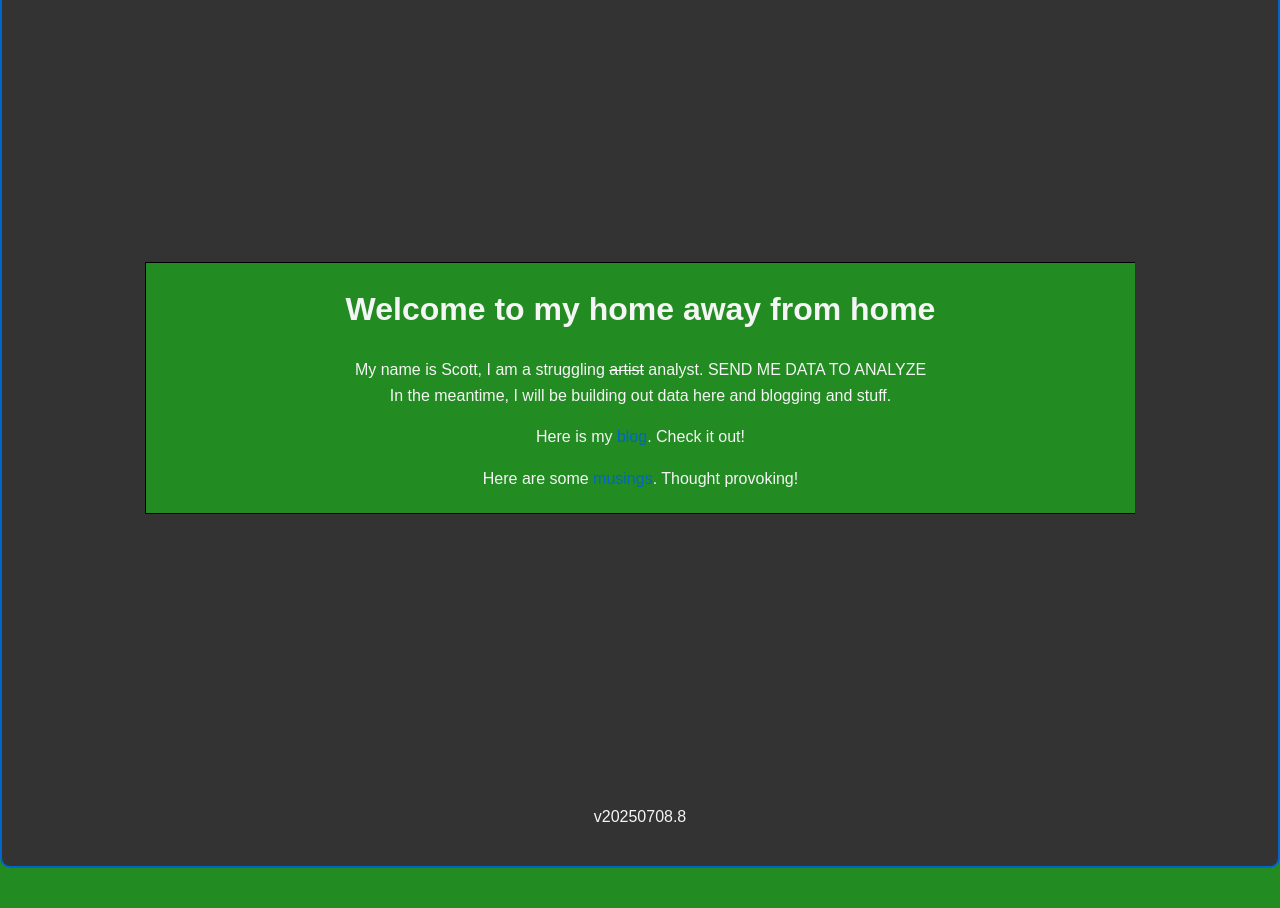
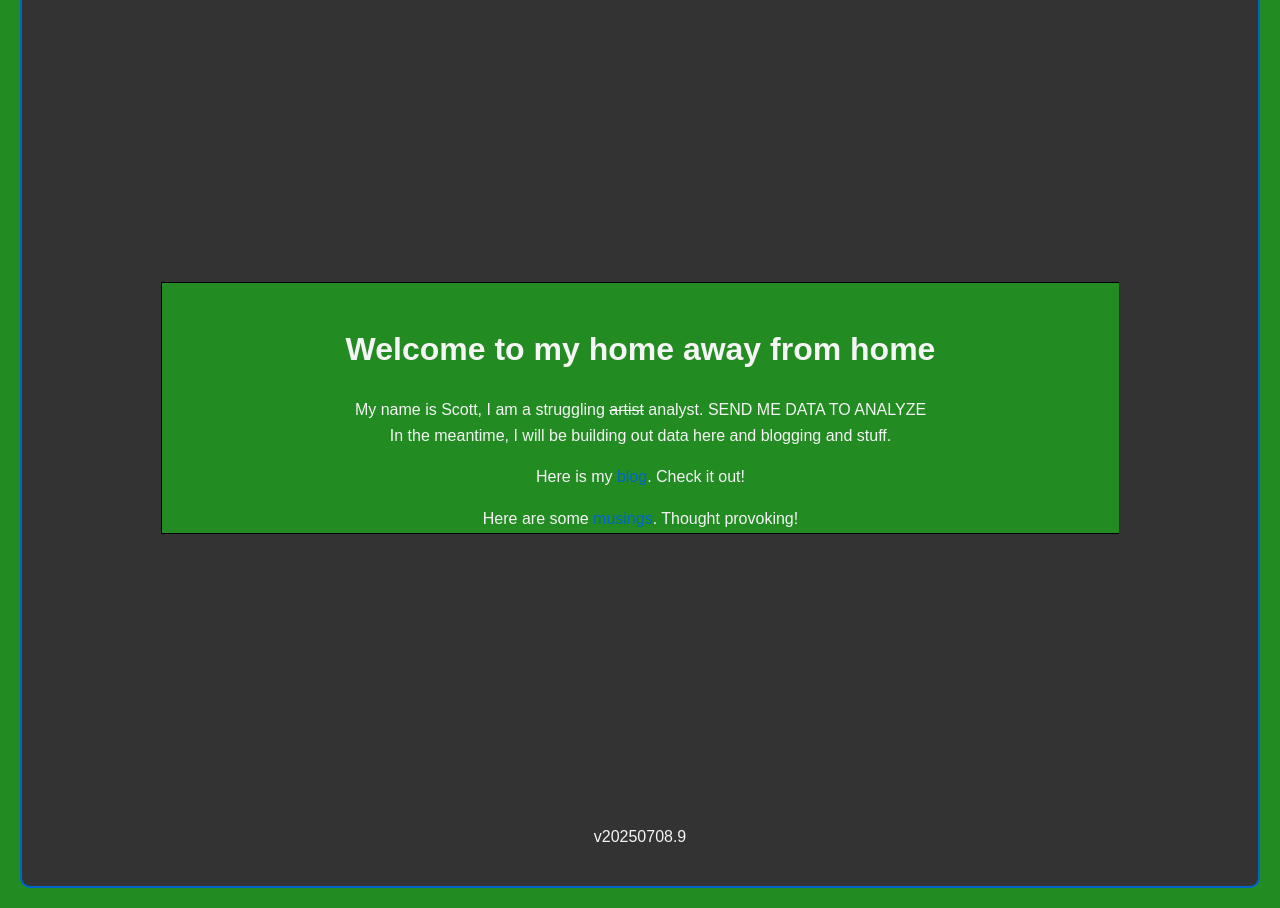
Before and after one commit to scott-levine-pro/primary, a plain HTML site: page index.html in a window 1280 px wide. Shown: the part 128-1036 px from the top of the page. Before the commit the page ends 996 px from the top, so only its background shows below. Drawn offline with Linux system fonts and the light colour scheme.

Commit message:
7/8/25 (9) adding margins and padding

```diff
--- a/index.html
+++ b/index.html
@@ -14,6 +14,6 @@
     <p>My name is Scott, I am a struggling <s>artist</s> analyst. SEND ME DATA TO ANALYZE<br>In the meantime, I will be building out data here and blogging and stuff.</p>
     <p>Here is my <a href="blog.html">blog</a>. Check it out!</p>
     <p>Here are some <a href="musings.html">musings</a>. Thought provoking!</p> -->
-    <p>v20250708.8</p>
+    <p>v20250708.9</p>
 </body>
 </html>
--- a/style.css
+++ b/style.css
@@ -1,8 +1,8 @@
 body {
     font-family: Arial, sans-serif;
     line-height: 1.6;
-    margin: 0;
-    padding: 0;
+    margin: 10px;
+    padding: 10px;
     background-color: forestgreen;
 }
 
```
